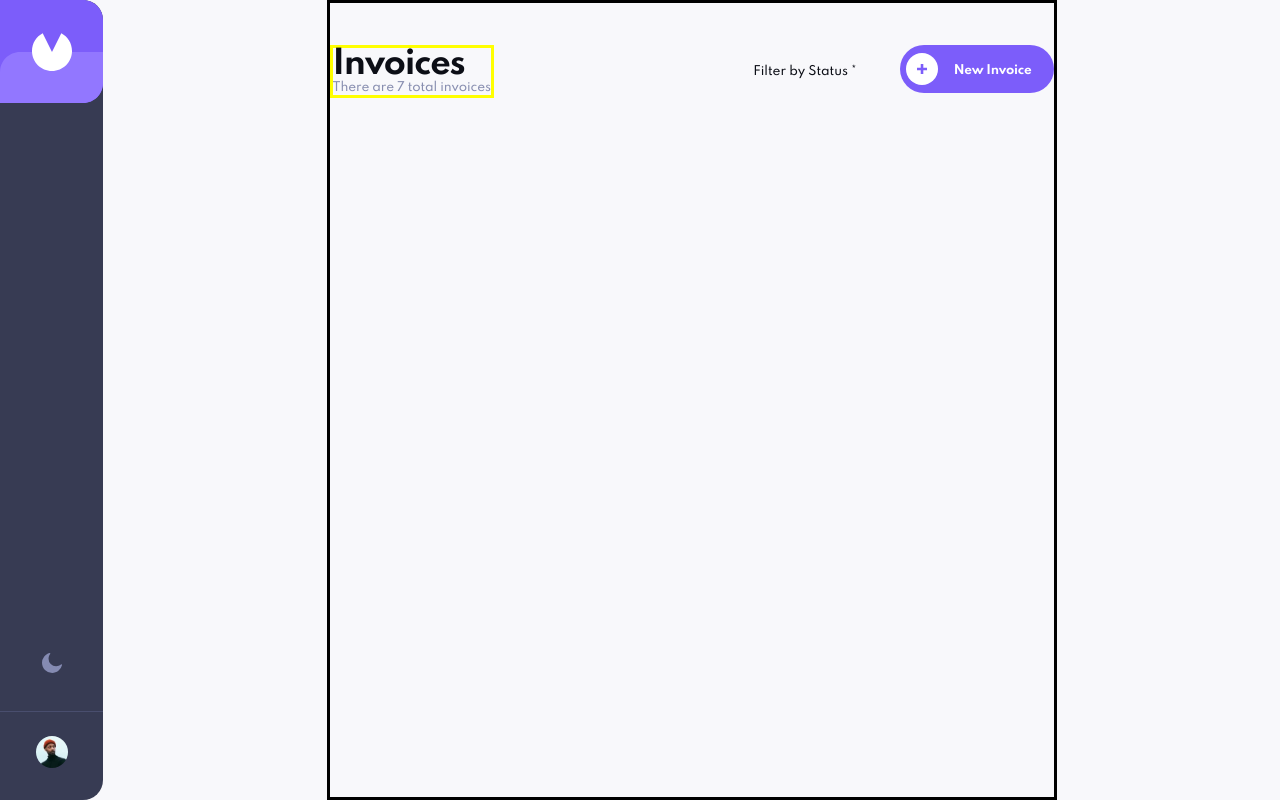
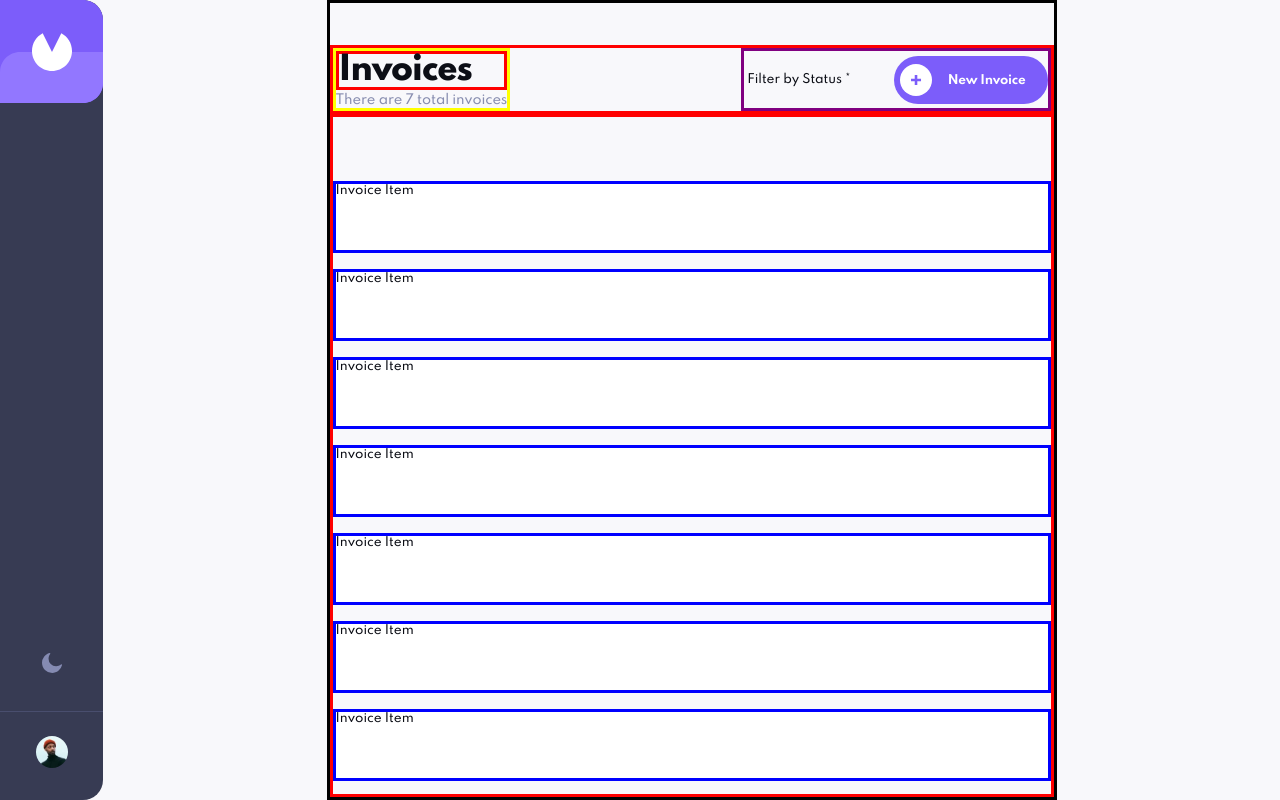
Before and after one commit to brunocs90/invoice-app, a React (Vite) app: page / in a window 1280 px wide. Built offline with nearby package versions, Linux system fonts and the light colour scheme.

Commit message:
invoice item component

```diff
--- /dev/null
+++ b/src/components/InvoiceItem/index.tsx
@@ -0,0 +1,9 @@
+import { InvoiceItemContainer } from './styles';
+
+export function InvoiceItem() {
+    return (
+        <InvoiceItemContainer>
+            <div>Invoice Item</div>
+        </InvoiceItemContainer>
+    );
+}
--- /dev/null
+++ b/src/components/InvoiceItem/styles.ts
@@ -0,0 +1,9 @@
+import styled from 'styled-components';
+
+export const InvoiceItemContainer = styled.div`
+    display: flex;
+    border: solid blue;
+    width: 100%;
+    height: 72px;
+    background-color: ${({ theme }) => theme.invoiceItem.bg};
+`;
--- a/src/pages/HomePage/index.tsx
+++ b/src/pages/HomePage/index.tsx
@@ -1,8 +1,9 @@
 import iconPlus from '../../assets/icon-plus.svg';
 import { Button } from '../../components/Button';
 import { Filter } from '../../components/Filter';
+import { InvoiceItem } from '../../components/InvoiceItem';
 import LayoutDefault from '../layout';
-import { HomeHeader, HomePageContainer, ItemsAction, Title } from './styles';
+import { HomeHeader, HomePageContainer, ItemsAction, ListInvoiceContainer, Title } from './styles';
 
 export function HomePage() {
     const handleClick = () => {
@@ -22,6 +23,15 @@ export function HomePage() {
                         <Button icon={iconPlus} text={'New Invoice'} onClick={handleClick} />
                     </ItemsAction>
                 </HomeHeader>
+                <ListInvoiceContainer>
+                    <InvoiceItem />
+                    <InvoiceItem />
+                    <InvoiceItem />
+                    <InvoiceItem />
+                    <InvoiceItem />
+                    <InvoiceItem />
+                    <InvoiceItem />
+                </ListInvoiceContainer>
             </HomePageContainer>
         </LayoutDefault>
     );
--- a/src/pages/HomePage/styles.ts
+++ b/src/pages/HomePage/styles.ts
@@ -5,6 +5,7 @@ export const HomePageContainer = styled.div`
     width: 327px;
     padding-top: 2.625rem;
     display: flex;
+    flex-direction: column;
     border: solid black;
 
     @media screen and (min-width: ${DEVICE_SIZE.md}) {
@@ -21,20 +22,21 @@ export const HomeHeader = styled.div`
 
     display: flex;
     justify-content: space-between;
-    /* border: solid red; */
+    border: solid red;
 `;
 
 export const Title = styled.div`
     border: solid yellow;
     .heading {
-        font-weight: 700;
+        font-weight: 800;
         font-style: normal;
 
-        font-size: 1.25rem;
+        font-size: 24px;
         line-height: 22px;
         letter-spacing: -0.75px;
 
         @media screen and (min-width: ${DEVICE_SIZE.md}) {
+            border: solid red;
             font-size: 2rem;
             line-height: 33px;
             letter-spacing: -1.125px;
@@ -42,14 +44,32 @@ export const Title = styled.div`
     }
 
     .invoicesCount {
-        font-size: 0.75rem;
+        font-style: normal;
         font-weight: 500;
+
+        font-size: 13px;
+        line-height: 15px;
+        letter-spacing: -0.1px;
+
         color: ${({ theme }) => theme.text.color1};
-        letter-spacing: -0.1px;
+        padding-top: 3px;
     }
 `;
 
 export const ItemsAction = styled.div`
     display: flex;
-    /* border: solid purple; */
+    border: solid purple;
+    align-items: center;
 `;
+
+export const ListInvoiceContainer = styled.div`
+    padding-top: 4rem;
+    height: 100%;
+    border: solid red;
+
+    /* Adiciona espaçamento vertical entre os itens
+    o seletor > * + * seleciona todos os elementos filhos diretos (*) que são precedidos por outro elemento (+) dentro do componente */
+    > * + * {
+        margin-top: 1rem;
+    }
+`;
```
